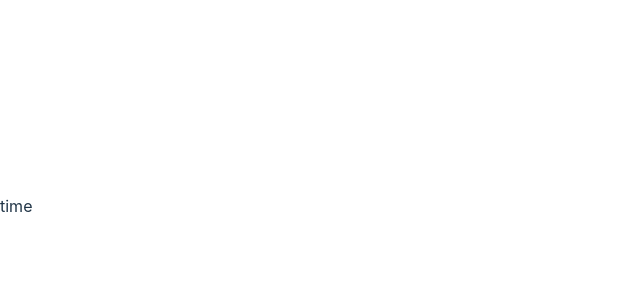
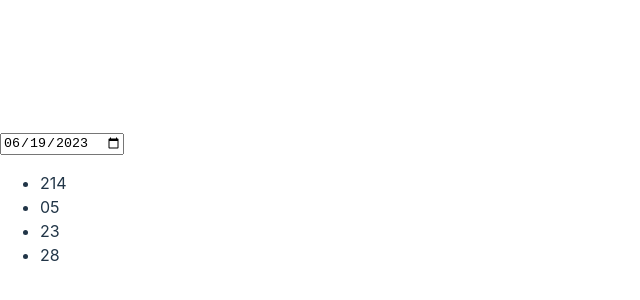
Before and after one commit to Elochukwu3/count-down, a React (Vite) app: page / in a window 1280 px wide. Shown: the part 194-494 px from the top of the page, without its empty margins (0-640 px from the left). Built offline with nearby package versions, Linux system fonts and the light colour scheme.

Commit message:
feat: updated countDown

```diff
--- a/src/timer-function/Timer.jsx
+++ b/src/timer-function/Timer.jsx
@@ -1,4 +1,4 @@
-import {useState, useEffect} from 'react';
+import {useState, useEffect, useRef} from 'react';
 // import {updateTimer} from './UpdateTimer.js';
 const initialTime = {
     seconds: '00',
@@ -8,41 +8,65 @@ const initialTime = {
 }
 export default function Timer() {
     const [time, setTime] = useState(initialTime);
+    const [dateInput, setDateInput] = useState("2023-06-19");
+    const countDownDate = new Date(dateInput).getTime();
+    const todayDate = new Date().getTime()
+   const dateInterval = countDownDate - todayDate;
 
-    const countDownDate = new Date("2023-06-19").getTime();
-    const todayDate = new Date().getTime()
-   const dateInterval = countDownDate - todayDate
+  const showInput=(e)=>{
 
+    setDateInput(e.target.value)
+   }
    useEffect(()=>{
-const interval = setInterval(() => {setTime(updateTimer( dateInterval ))}, 100000);
+const interval = setInterval(() => {setTime(updateTimer( dateInterval ))}, 1000);
 return() => clearInterval(interval)
  }, [ dateInterval ])
 
   return (
-    <div>time</div>
+    <div>
+      <input type={"date"}  onChange={showInput} value={dateInput}/>
+
+      {
+        dateInterval < 0 ? "helloo": (
+        <ul>
+          <li>{time.days}</li>
+          <li>{time.hours}</li>
+          <li>{time.minutes}</li>
+          <li>{time.seconds}</li>
+        </ul>)
+      }
+    </div>
   )
 }
 
 function updateTimer(countDown) {
   return{
     seconds: convertSecond(countDown),
-    minutes: '00',
-    hours: '00',
-    days: '00'
+    minutes: convertMin(countDown),
+    hours:convertHr(countDown),
+    days: convertDay(countDown)
   }
 }
 
 function convertSecond(countDown) {
-  const days = Math.floor(countDown / (1000 * 60 * 60 * 24));
-  const hours = Math.floor(
-    (countDown % (1000 * 60 * 60 * 24)) / (1000 * 60 * 60)
-  );
+  const seconds = Math.floor((countDown % (1000 * 60)) / 1000);
+ return  addWithZeros(seconds, 2)
 
-  const seconds = Math.floor((countDown % (1000 * 60)) / 1000);
 }
 function convertMin(countDown) {
   const minutes = Math.floor((countDown % (1000 * 60 * 60)) / (1000 * 60));
+  return addWithZeros(minutes, 2)
 }
 function convertHr(countDown) {
-  const minutes = Math.floor((countDown % (1000 * 60 * 60)) / (1000 * 60));
+  const hours = Math.floor((countDown % (1000 * 60 * 60 * 24)) / (1000 * 60 * 60));
+  return addWithZeros(hours, 2)
 }
+function convertDay(countDown) {
+  const days = Math.floor((countDown /(1000 * 60 *60 * 24)));
+  return days.toString()
+}
+function addWithZeros(number, minLength) {
+  const numberString = number.toString();
+  if(numberString.length >= minLength) return numberString;
+  return "0".repeat(minLength - numberString.length) +  numberString;
+}
```
